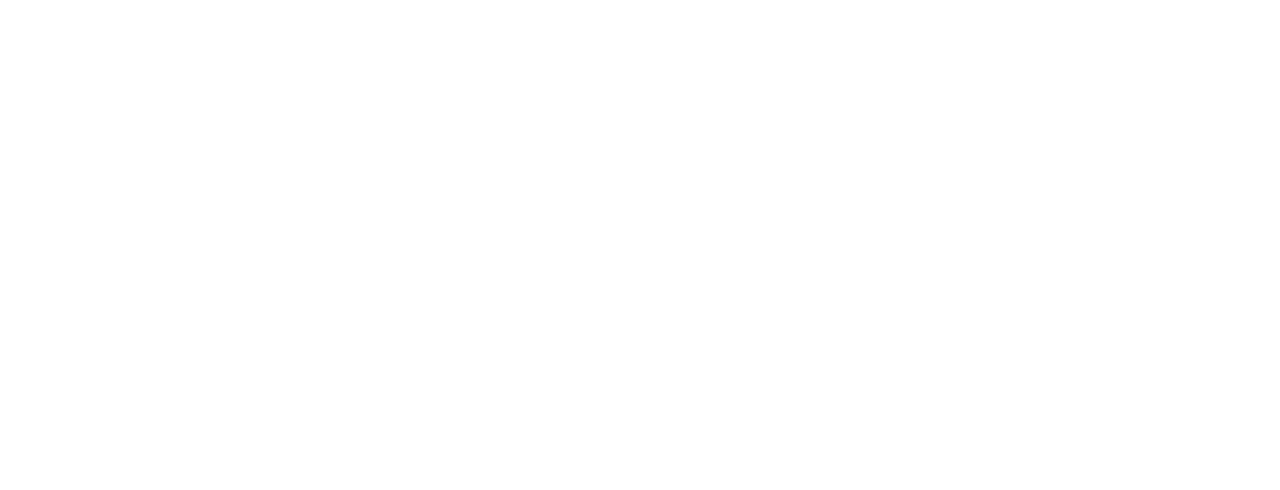
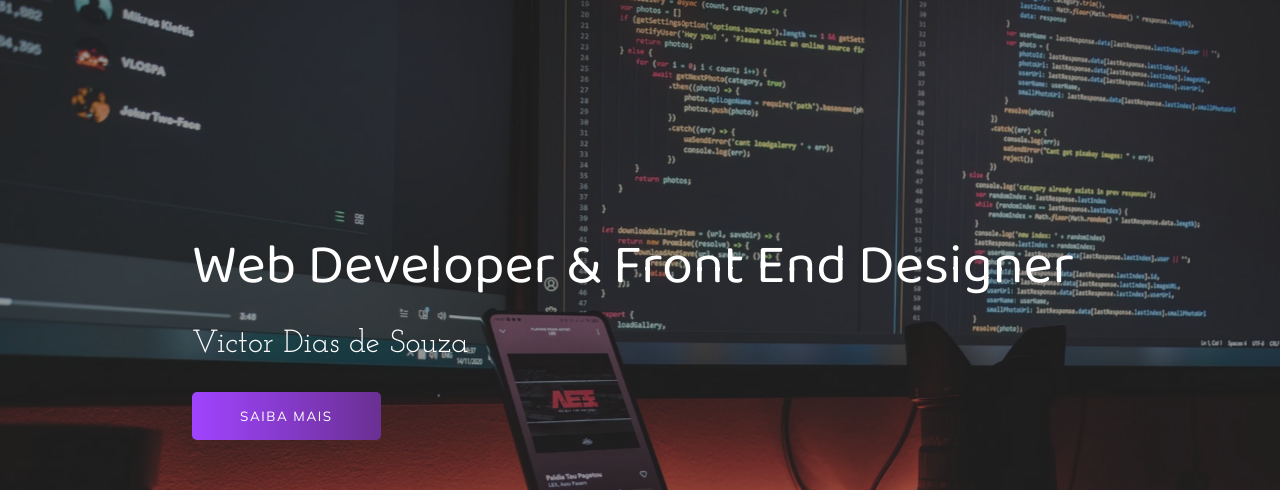
Before and after one commit to VictorD116/portfolio, a plain HTML site: page index.html in a window 1280 px wide. Shown: the top 490 px of the page. Drawn offline with Linux system fonts and the light colour scheme.

Commit message:
:package: header

```diff
--- a/index.html
+++ b/index.html
@@ -1,13 +1,36 @@
 <!DOCTYPE html>
 <html lang="pt-br">
+
 <head>
     <meta charset="UTF-8">
     <meta http-equiv="X-UA-Compatible" content="IE=edge">
     <meta name="viewport" content="width=device-width, initial-scale=1.0">
     <link rel="stylesheet" href="style.css">
+    <link rel="apple-touch-icon" sizes="180x180" href="img/apple-touch-icon.png">
+    <link rel="icon" type="image/png" sizes="32x32" href="img/favicon-32x32.png">
+    <link rel="icon" type="image/png" sizes="16x16" href="img/favicon-16x16.png">
+    <link rel="manifest" href="/site.webmanifest">
     <title>Portfólio</title>
 </head>
+
 <body>
 
+    <div class="container">
+        <header>
+            <div class="img-wrapper">
+                <img src="img/bg.jpg" alt="">
+            </div>
+            <div class="banner">
+                <h1>Web Developer & Front End Designer</h1>
+                <p>Victor Dias de Souza</p>
+                <button>Saiba mais</button>
+            </div>
+
+
+        </header>
+
+    </div>
+
 </body>
+
 </html>
--- a/style.css
+++ b/style.css
@@ -1,3 +1,98 @@
 @import url('https://fonts.googleapis.com/css2?family=Baloo+Da+2:wght@400;500;600;700&family=Josefin+Slab:ital,wght@0,200;0,300;0,400;0,500;0,700;1,200;1,300;1,400;1,500&family=Mulish:ital,wght@0,200;0,300;0,400;0,500;0,600;1,200;1,300;1,400;1,500;1,600&display=swap');
 
 @import url("https://cdnjs.cloudflare.com/ajax/libs/font-awesome/5.15.3/css/all.min.css");
+
+*{
+    margin: 0;
+    padding: 0;
+}
+
+header{
+    width: 100%;
+    height: 100vh;
+    overflow: hidden;
+    position: relative;
+}
+
+.img-wrapper{
+    width: 100%;
+    height: 100%;
+    overflow: hidden;
+    background-color: rgba(0,0,0,0.8);
+
+}
+
+.img-wrapper img{
+    width: 100%;
+    height: 100%;
+    object-fit: cover;
+    opacity: 0.5;
+    animation: zoom 15s;
+}
+
+@keyframes zoom{
+    0%{
+        transform: scale(1.3)
+    }
+    100%{
+        transform: scale(1);
+    }
+}
+.banner {
+    position: absolute;
+    top: 30%;
+    left: 15%;
+}
+
+.banner h1{
+    color: #ffffff;
+    font-size: 3.5rem;
+    font-family:"Baloo Da 2",serif;
+    font-weight: 200;
+    text-shadow: .3rem .4rem 2px rgba(0, 0n, 0, .4);
+    line-height: 3.5rem;
+    margin-bottom: 2rem;
+    opacity: 0;
+    animation: moveBanner 1s 0.5s forwards;
+}
+
+.banner p{
+    font-family: "Josefin Slab",serif;
+    color: #ffffff;
+    font-size: 2rem;
+    text-shadow: .2rem .2rem rgba(0, 0n, 0, .4);
+    margin-bottom: 2rem;
+    opacity: 0;
+    animation: moveBanner 1s 0.7s forwards;
+}
+
+.banner button{
+    font-family: "Mulish", serif;
+    color: #ffffff;
+    text-transform: uppercase;
+    letter-spacing: .1rem;
+    background: #6a3093;
+    background: -webkit-linear-gradient(to right, #a044ff, #6a3093);
+    background: linear-gradient(to right, #a044ff, #6a3093);
+    padding: 1rem 3rem;
+    border: none;
+    border-radius: 5px;
+    cursor: pointer;
+    opacity: 0;
+    animation: moveBanner 1s 0.9s forwards;
+}
+
+.banner button:hover{
+    opacity: 0.8;
+}
+
+@keyframes moveBanner {
+    0%{
+        transform: translateY(10rem) rotateY(-30deg);
+    }
+    100%{
+        transform: translateY(0) rotateY(0);
+        opacity: 1;
+    }
+
+}
```
Also changed, not shown: img/android-chrome-192x192.png (renamed from android-chrome-192x192.png), img/android-chrome-512x512.png (renamed from android-chrome-512x512.png), img/apple-touch-icon.png (renamed from apple-touch-icon.png), img/bg.jpg (added), img/favicon-16x16.png (renamed from favicon-16x16.png), img/favicon-32x32.png (renamed from favicon-32x32.png), site.webmanifest, 1 other file.
